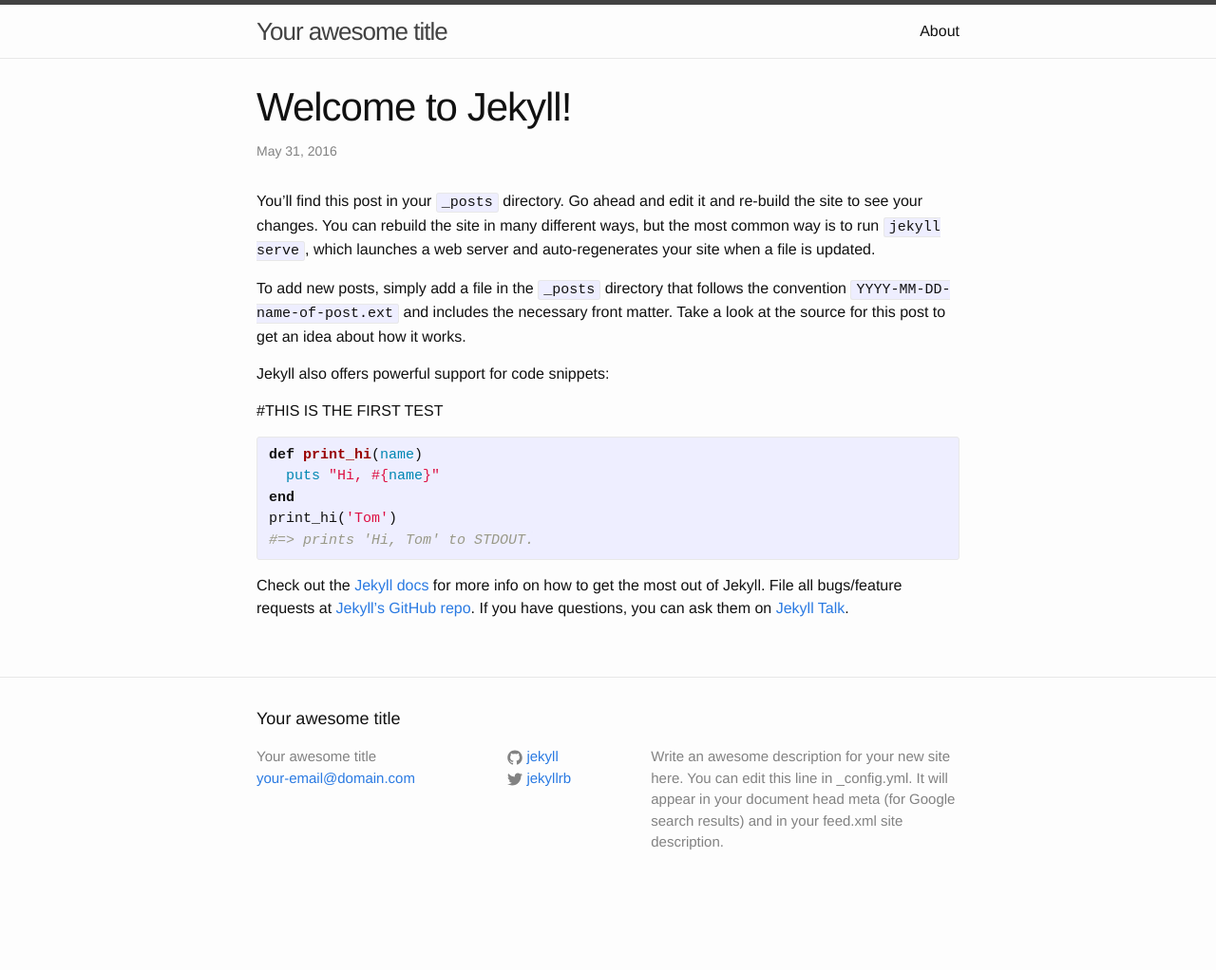
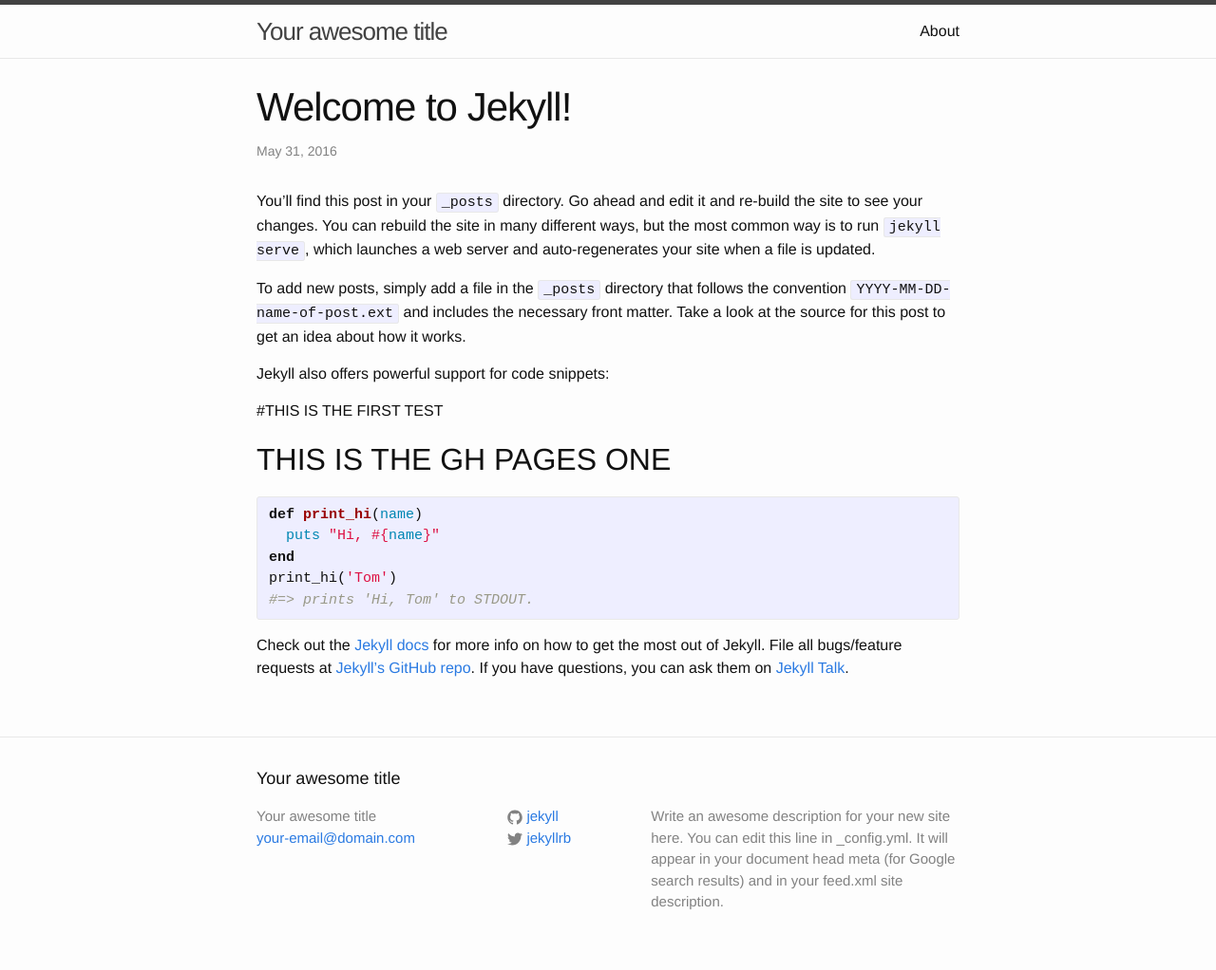
Before and after one commit to marcinzon/jekyll-test, a Jekyll site: the page built from _posts/2016-05-31-welcome-to-jekyll.markdown, in a window 1280 px wide. Shown: the whole page at 95% size. Built offline with Jekyll 4.4.1, drawn with Linux system fonts in a browser that asks for light colours; before the commit the page ends 959 px from its top, so only the background shows below that.

Commit message:
gh pages test

```diff
--- a/_posts/2016-05-31-welcome-to-jekyll.markdown
+++ b/_posts/2016-05-31-welcome-to-jekyll.markdown
@@ -12,6 +12,7 @@ Jekyll also offers powerful support for code snippets:
 
 
 #THIS IS THE FIRST TEST
+## THIS IS THE GH PAGES ONE
 
 {% highlight ruby %}
 def print_hi(name)
```
